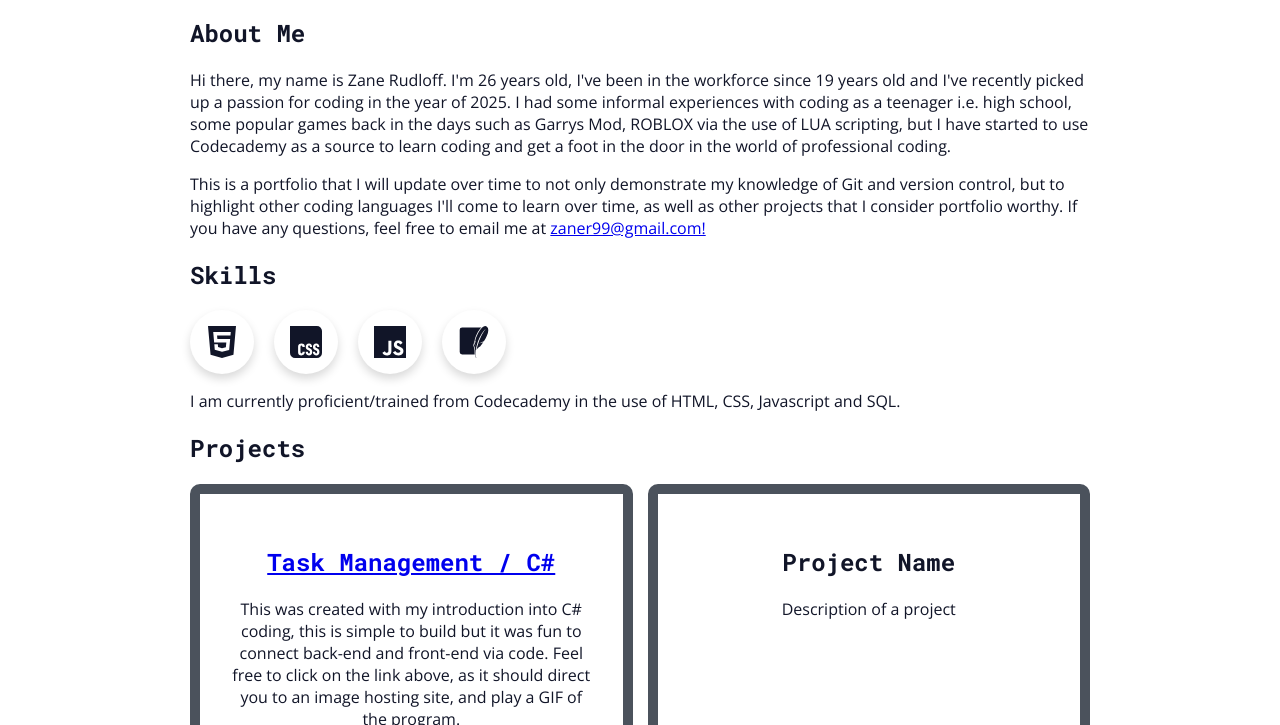
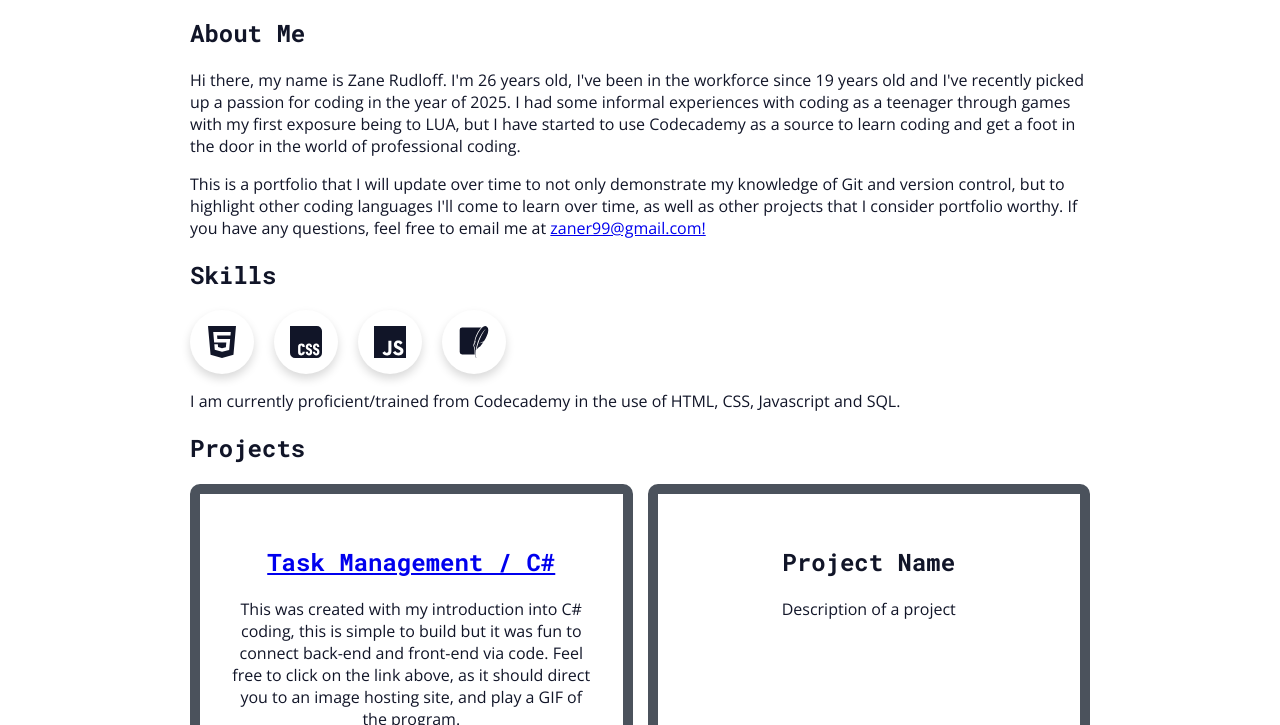
Before and after one commit to ZRhubofcode/ZRhubofcode.github.io, a plain HTML site: page index.html in a window 1280 px wide. Shown: the part 75-800 px from the top of the page. Drawn offline with nearby package versions, Linux system fonts and the light colour scheme.

Commit message:
Update index.html

```diff
--- a/index.html
+++ b/index.html
@@ -44,10 +44,7 @@
                 coding
                 as
                 a
-                teenager i.e. high school, some popular games back in the days such as Garrys Mod, ROBLOX via the
-                use of
-                LUA
-                scripting, but I have started to use Codecademy as a source to learn coding and get a foot in the door
+                teenager through games with my first exposure being to LUA, but I have started to use Codecademy as a source to learn coding and get a foot in the door
                 in
                 the
                 world of
@@ -108,4 +105,5 @@
     </main>
 </body>
 
+
 </html>
```
